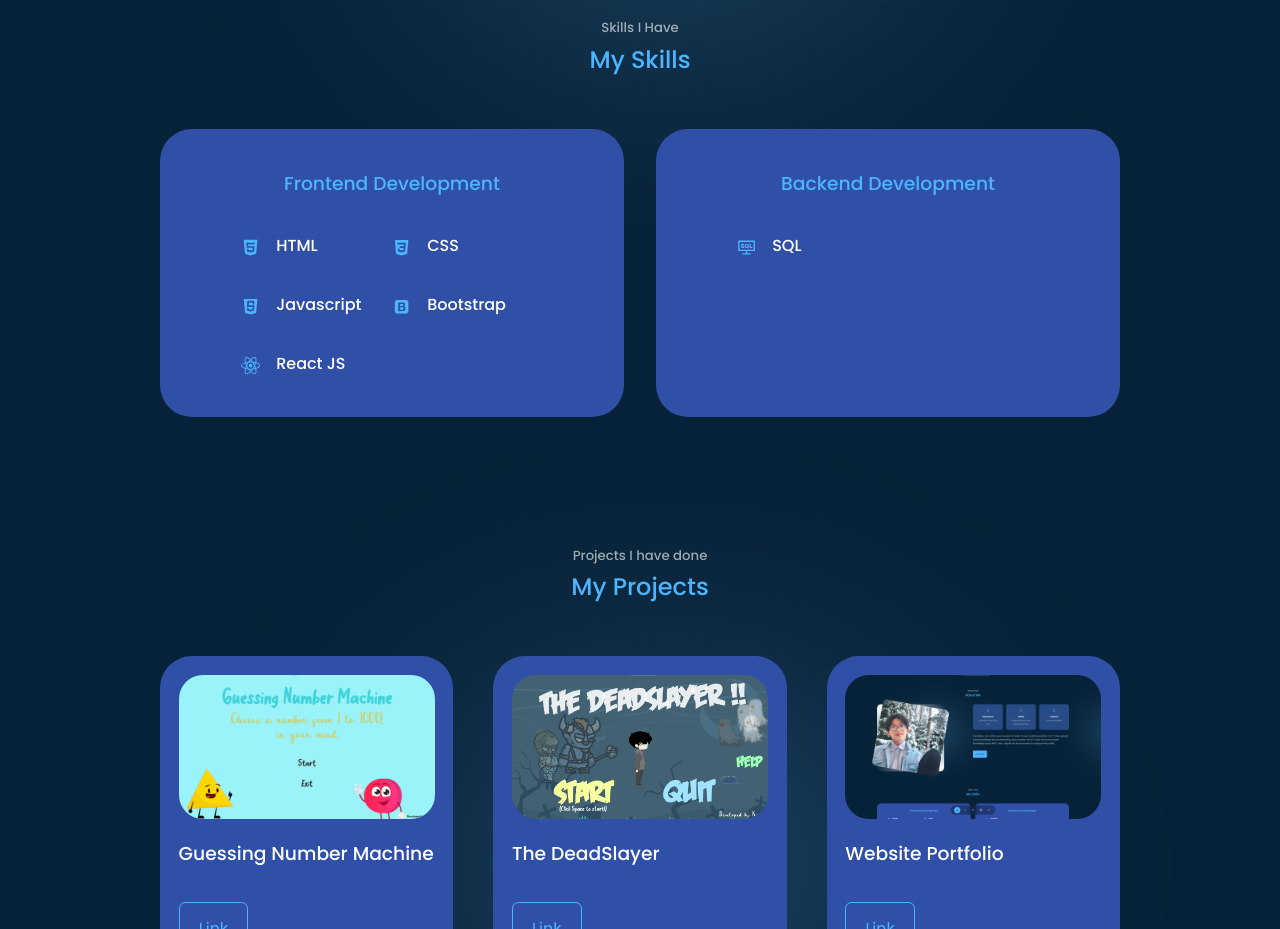
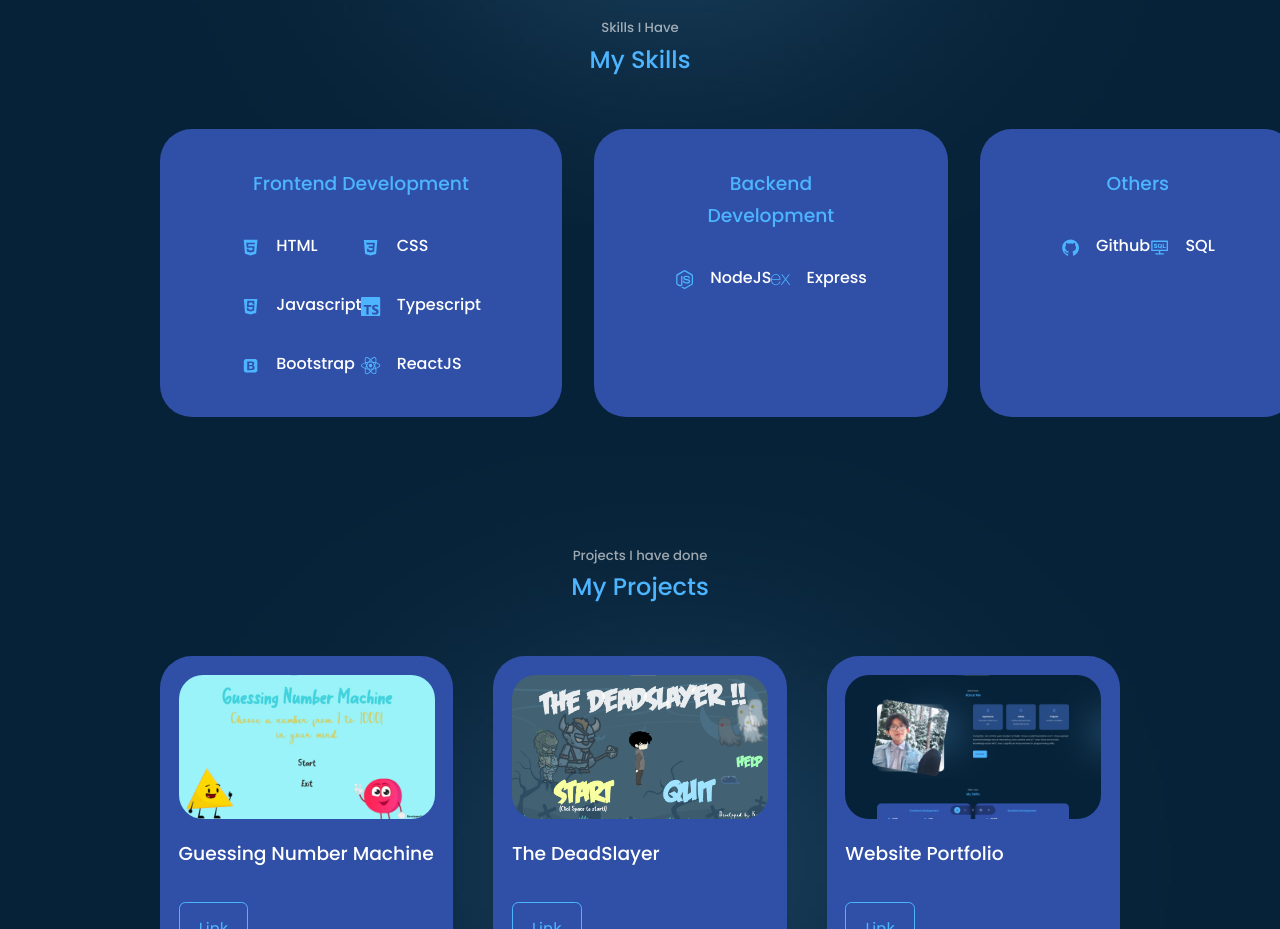
Before and after one commit to Kudoo39/react-portfolio, a React (Create React App) app: page / in a window 1280 px wide. Shown: the part 1660-2589 px from the top of the page. Built offline with nearby package versions, Linux system fonts and the light colour scheme.

Commit message:
update Skills

```diff
--- a/src/components/experience/Experience.jsx
+++ b/src/components/experience/Experience.jsx
@@ -6,6 +6,10 @@ import {DiJavascript} from 'react-icons/di'
 import {DiBootstrap} from 'react-icons/di'
 import {SiReact} from 'react-icons/si'
 import {AiOutlineConsoleSql} from 'react-icons/ai'
+import {SiTypescript} from "react-icons/si"
+import {FaNodeJs} from "react-icons/fa"
+import {AiFillGithub} from 'react-icons/ai'
+import {SiExpress} from "react-icons/si"
 
 const Experience = () => {
   return (
@@ -31,12 +35,16 @@ const Experience = () => {
               <h4>Javascript</h4>
             </article>
             <article className='experience__details'>
+              <SiTypescript className='experience__details-icon'/>
+              <h4>Typescript</h4>
+            </article>
+            <article className='experience__details'>
               <DiBootstrap className='experience__details-icon'/>
               <h4>Bootstrap</h4>
             </article>
             <article className='experience__details'>
               <SiReact className='experience__details-icon'/>
-              <h4>React JS</h4>
+              <h4>ReactJS</h4>
             </article>
           </div>
         </div>
@@ -44,6 +52,24 @@ const Experience = () => {
         <div className="experience__backend">
           <h3>Backend Development</h3>
           <div className="experience__content">
+            <article className='experience__details'>
+              <FaNodeJs className='experience__details-icon'/>
+              <h4>NodeJS</h4>
+            </article>
+            <article className='experience__details'>
+              <SiExpress className='experience__details-icon'/>
+              <h4>Express</h4>
+            </article>
+
+          </div>
+        </div>
+        <div className="experience__backend">
+          <h3>Others</h3>
+          <div className="experience__content">
+            <article className='experience__details'>
+              <AiFillGithub className='experience__details-icon'/>
+              <h4>Github</h4>
+            </article>
             <article className='experience__details'>
               <AiOutlineConsoleSql className='experience__details-icon'/>
               <h4>SQL</h4>
--- a/src/components/experience/experience.css
+++ b/src/components/experience/experience.css
@@ -1,6 +1,6 @@
 .experience__container {
     display: grid;
-    grid-template-columns: 1fr 1fr;
+    grid-template-columns: 1fr 1fr 1fr;
     gap: 2rem;
 }
 
```
